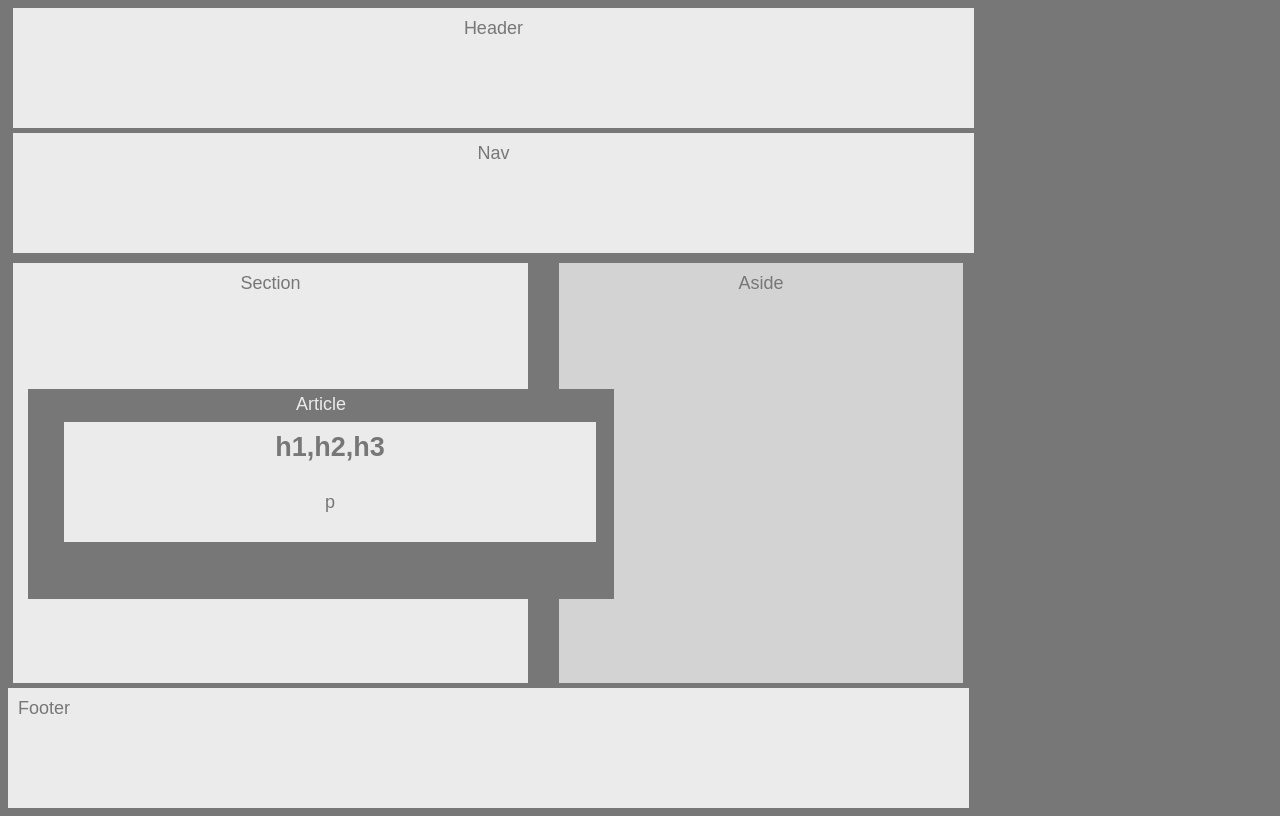
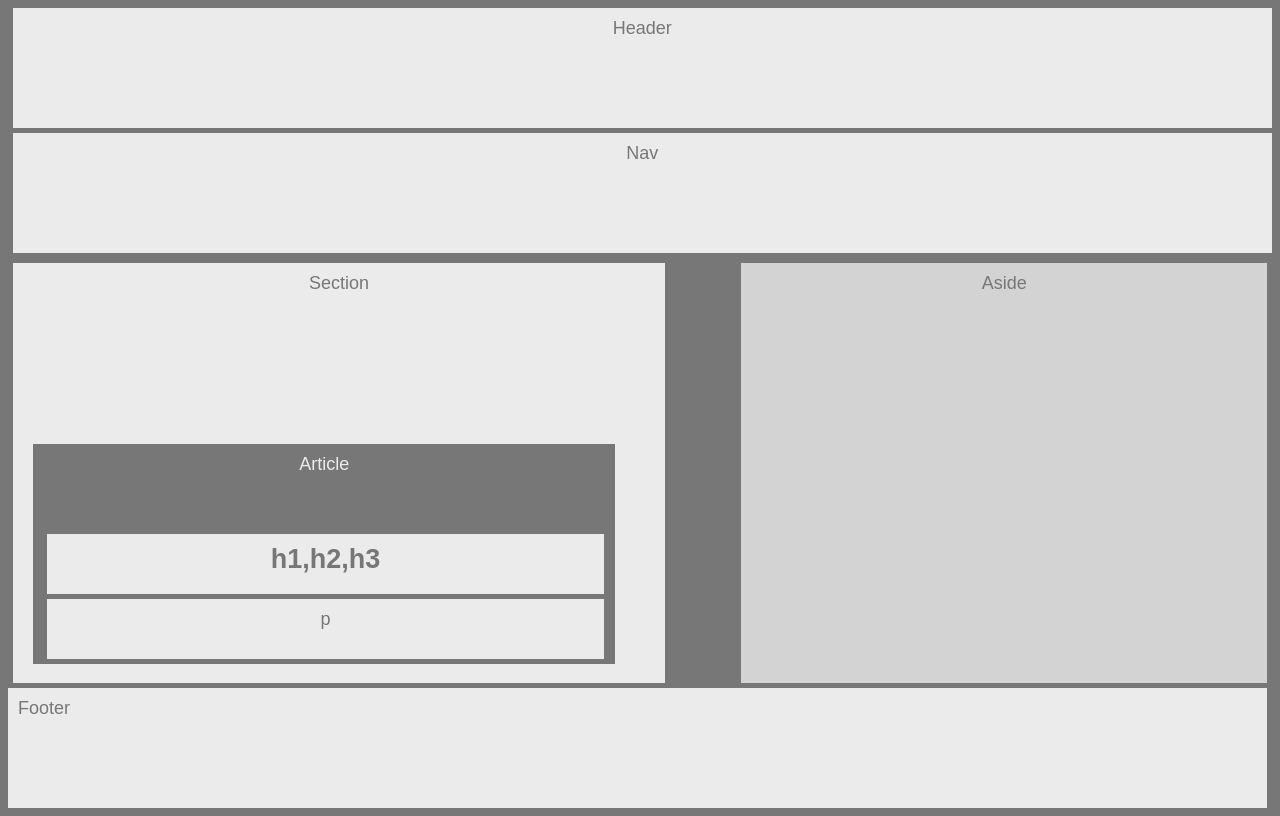
Before and after one commit to MFTeg/HW-Wireframe, a plain HTML site: page index.html in a window 1280 px wide. Drawn offline with Linux system fonts and the light colour scheme.

Commit message:
Final Version I mean it this time

```diff
--- a/style.css
+++ b/style.css
@@ -30,7 +30,7 @@ aside {
 
 section {
     height: 400px;
-    width: 495px;
+    width: 50%;
     background: #ebebeb;
     text-align: center;
     padding: 10px;
@@ -49,12 +49,12 @@ footer {
 }
 
 article {
-    position: absolute;
-    top: 48%;
+    position: relative;
+    top: 35%;
     height: 200px;
-    width:45%;
-    padding: 5px;
-    margin: 5px;
+    width: 89%;
+    padding: 10px;
+    margin: 10px;
     background: #777;
     color: #ebebeb;
 }
@@ -62,32 +62,29 @@ article {
 h2 {
     background:lightgray;
     height: 40px;
-    width: 40%;
-    position: absolute;
-    top: 50%;
-    left: 5%;
+    width: 85%;
+    position: relative;
     padding: 10px;
-    border: 5px;
+    margin: 5px;
     color: #777;
     background: #ebebeb;
+    left: 3%;
 }
 p {
-    position: absolute;
+    position: relative;
     height: 40px;
-    width: 40%;
+    width: 85%;
     background: lightgray;
-    top: 58%;
-    left: 5%;
     padding: 10px;
-    border: 5px;
+    margin: 5px;
     background: #ebebeb;
     color: #777;
+    left: 3%;
 }
 
 body {
     font-family: Arial, Helvetica, sans-serif;
     color: #777;
     background: #777;
-    width: 960px;
     font-size: 18px;
 }
```
